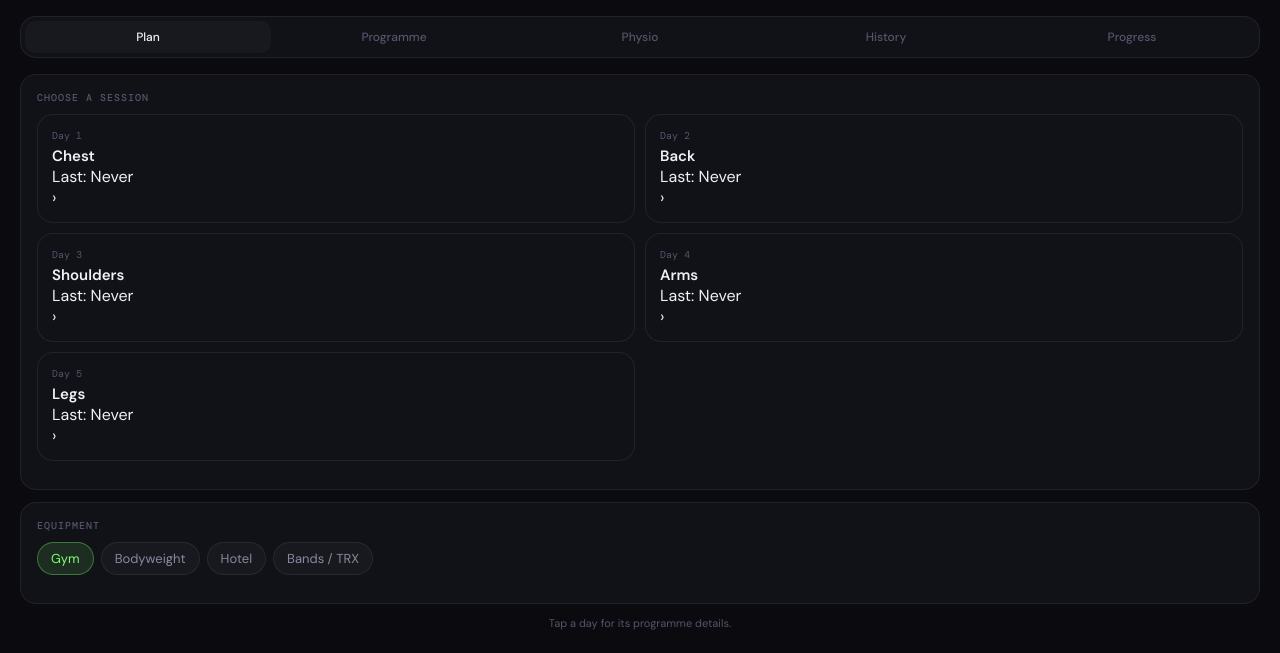
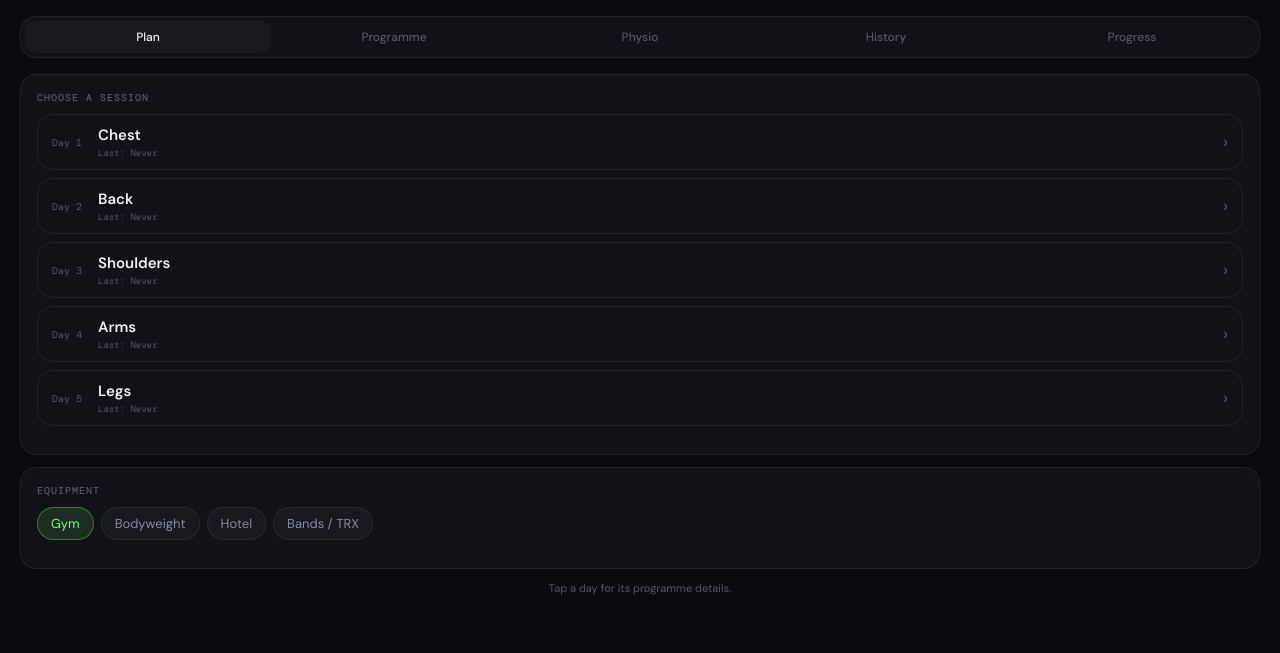
Before and after one commit to GymMH/gym-app, a plain HTML site: page index.html in a window 1280 px wide. Shown: the part 147-800 px from the top of the page. Drawn offline with nearby package versions, Linux system fonts and the light colour scheme.

Commit message:
Compact session picker rows styling

```diff
--- a/3-gym-calendar-style.css
+++ b/3-gym-calendar-style.css
@@ -743,17 +743,20 @@
   /* ─── WORKOUTS SECTION ─── */
   .workout-day-grid {
     display: grid;
-    grid-template-columns: 1fr 1fr;
-    gap: 10px;
+    grid-template-columns: 1fr;
+    gap: 8px;
     margin-bottom: 12px;
   }
   .workout-day-card {
     background: var(--surface);
     border: 1px solid var(--border);
     border-radius: var(--radius);
-    padding: 14px;
+    padding: 10px 14px;
     cursor: pointer;
     transition: all 0.15s;
+    display: flex;
+    align-items: center;
+    gap: 12px;
   }
   .workout-day-card:hover { border-color: var(--border2); }
   .workout-day-card.selected {
@@ -764,12 +767,24 @@
     font-family: var(--font-mono);
     font-size: 10px;
     color: var(--text3);
-    margin-bottom: 4px;
+    flex: 0 0 34px;
   }
+  .workout-day-main { flex: 1; min-width: 0; }
   .workout-day-name {
     font-size: 15px;
     font-weight: 600;
     color: var(--text);
+  }
+  .workout-day-last {
+    font-family: var(--font-mono);
+    font-size: 9px;
+    color: var(--text3);
+    margin-top: 2px;
+  }
+  .workout-day-chevron {
+    font-size: 18px;
+    color: var(--text3);
+    flex: 0 0 auto;
   }
   .workout-day-sub {
     font-size: 11px;
```
